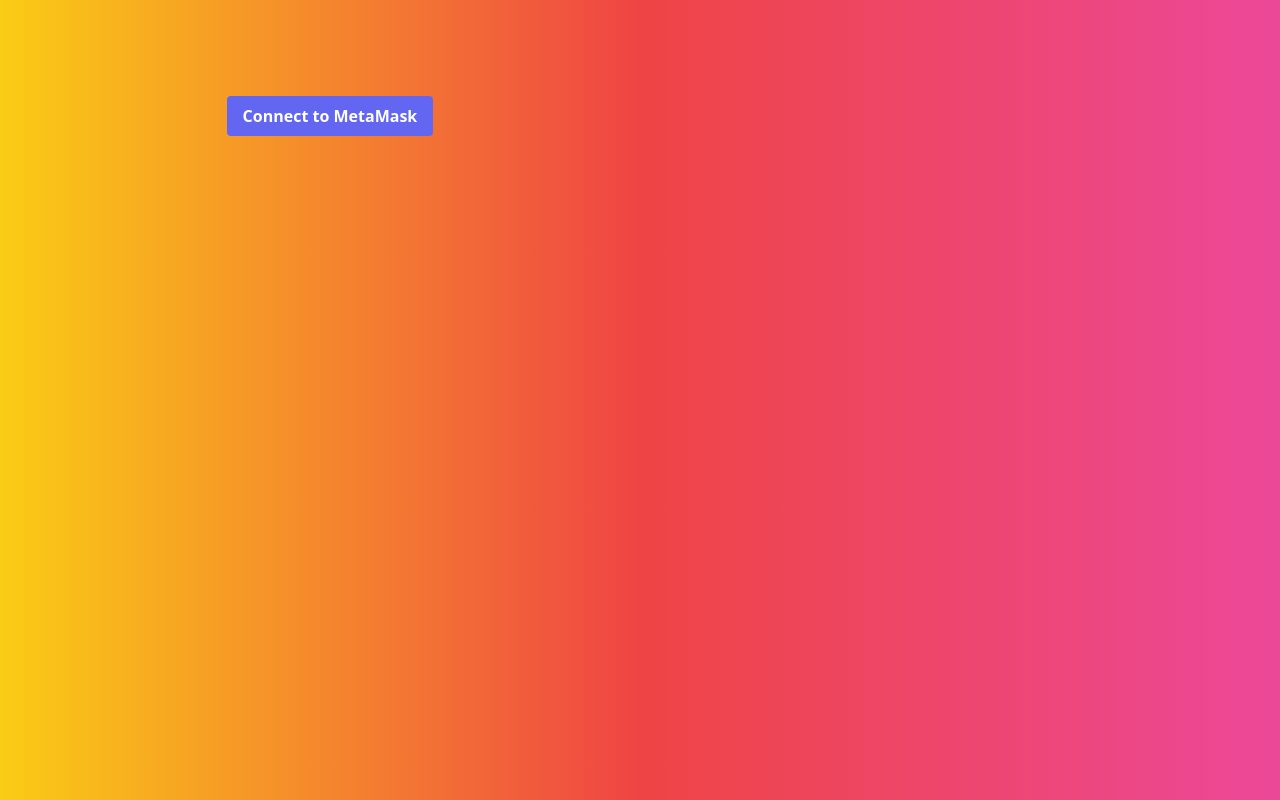
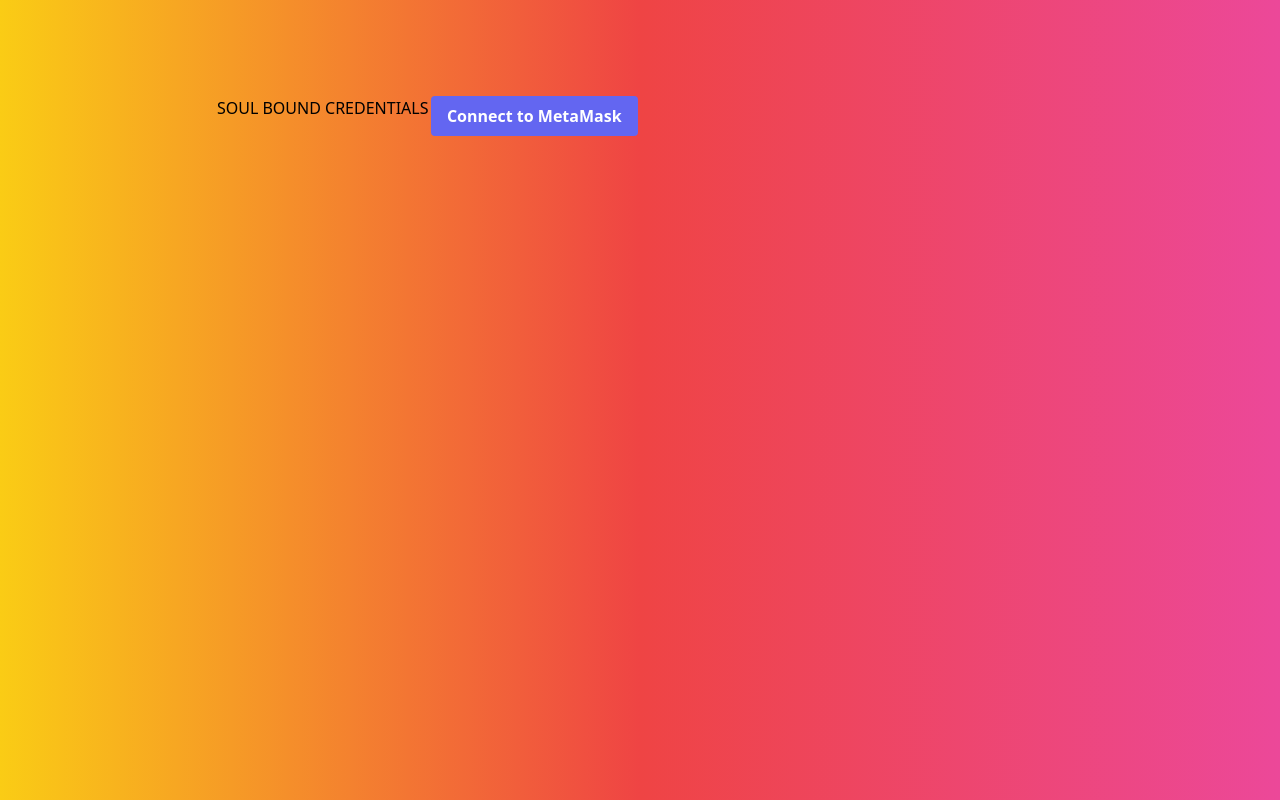
Before and after one commit to crypto-hackers/ethglobal-tokyo, a Next.js app in the folder frontend/: page / in a window 1280 px wide. Built offline with nearby package versions, Linux system fonts and the light colour scheme.

Commit message:
Update index.tsx

```diff
--- a/frontend/src/pages/index.tsx
+++ b/frontend/src/pages/index.tsx
@@ -13,6 +13,7 @@
   return (
     <main className="flex min-h-screen flex-col items-center justify-between p-4 md:p-24 bg-gradient-to-r from-yellow-400 via-red-500 to-pink-500">
       <div className="mb-32 grid text-center lg:mb-0 lg:grid-cols-4 lg:text-left">
+        <h1> SOUL BOUND CREDENTIALS </h1>
         <MetaMaskButton />
         <MintNFT />
         <VerificationData />
```
